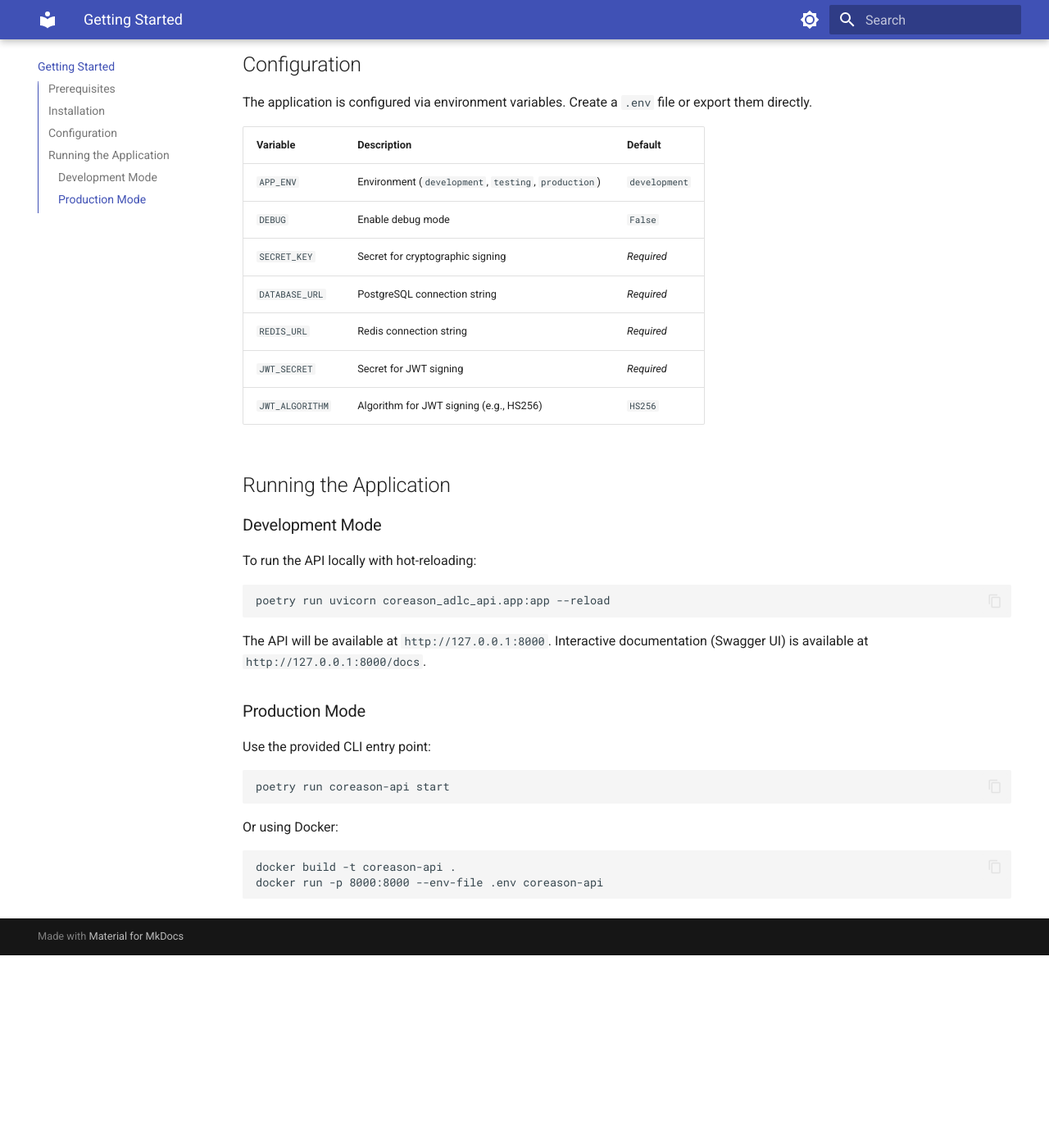
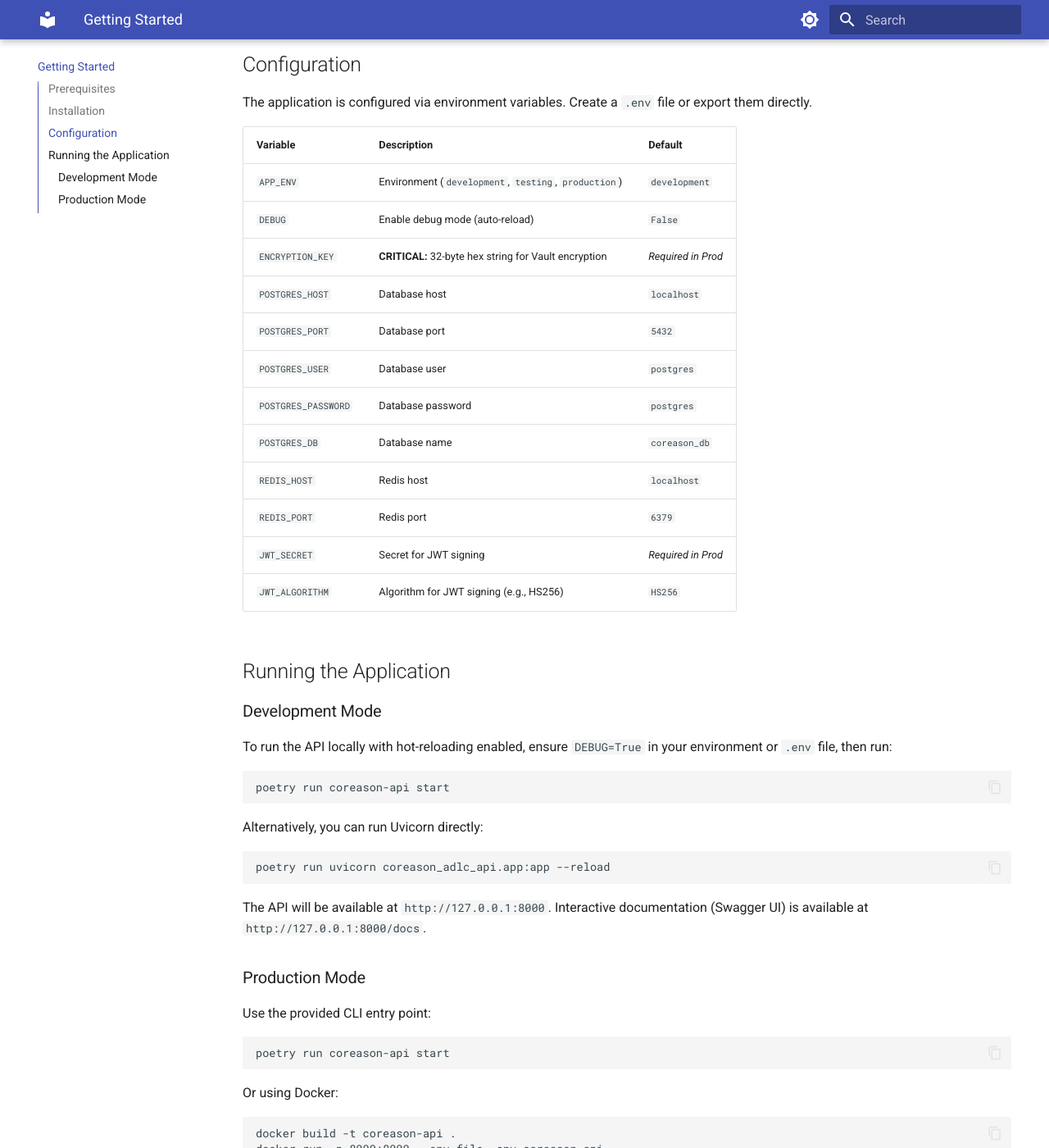
Before and after one commit to CoReason-AI/coreason_adlc_api, an MkDocs documentation site: the page built from docs/getting_started.md, in a window 1280 px wide and 1400 px high, scrolled down 734 px. Shown: the whole window at 82% size. Built offline with MkDocs 1.6.1 and Material for MkDocs 9.7.7, drawn with Linux system fonts in a browser that asks for light colours; before the commit the page ends 1899 px from its top, so only the background shows below that.

Commit message:
docs: reconcile inconsistencies across documentation and code (#43) (#44)
- Update `AGENTS.md` and `README.md` to clarify Python 3.14 support limitations (no PII scrubbing).
- Update `docs/guides/deployment.md` to reference correct CLI usage and DDL file locations.
- Update `docs/getting_started.md` to match actual environment variable names and commands in `config.py` and `pyproject.toml`.
- Ensure all docs reflect the "Ground Truth" of the codebase (version 0.1.0, >=3.12 <3.15).

````diff
--- a/docs/getting_started.md
+++ b/docs/getting_started.md
@@ -37,18 +37,29 @@ The application is configured via environment variables. Create a `.env` file or
 | Variable | Description | Default |
 | :--- | :--- | :--- |
 | `APP_ENV` | Environment (`development`, `testing`, `production`) | `development` |
-| `DEBUG` | Enable debug mode | `False` |
-| `SECRET_KEY` | Secret for cryptographic signing | *Required* |
-| `DATABASE_URL` | PostgreSQL connection string | *Required* |
-| `REDIS_URL` | Redis connection string | *Required* |
-| `JWT_SECRET` | Secret for JWT signing | *Required* |
+| `DEBUG` | Enable debug mode (auto-reload) | `False` |
+| `ENCRYPTION_KEY` | **CRITICAL:** 32-byte hex string for Vault encryption | *Required in Prod* |
+| `POSTGRES_HOST` | Database host | `localhost` |
+| `POSTGRES_PORT` | Database port | `5432` |
+| `POSTGRES_USER` | Database user | `postgres` |
+| `POSTGRES_PASSWORD` | Database password | `postgres` |
+| `POSTGRES_DB` | Database name | `coreason_db` |
+| `REDIS_HOST` | Redis host | `localhost` |
+| `REDIS_PORT` | Redis port | `6379` |
+| `JWT_SECRET` | Secret for JWT signing | *Required in Prod* |
 | `JWT_ALGORITHM` | Algorithm for JWT signing (e.g., HS256) | `HS256` |
 
 ## Running the Application
 
 ### Development Mode
 
-To run the API locally with hot-reloading:
+To run the API locally with hot-reloading enabled, ensure `DEBUG=True` in your environment or `.env` file, then run:
+
+```bash
+poetry run coreason-api start
+```
+
+Alternatively, you can run Uvicorn directly:
 
 ```bash
 poetry run uvicorn coreason_adlc_api.app:app --reload
````
Also changed, not shown: AGENTS.md (+2 -2 lines), README.md (+15 -4 lines), docs/guides/deployment.md (+4 -3 lines).
